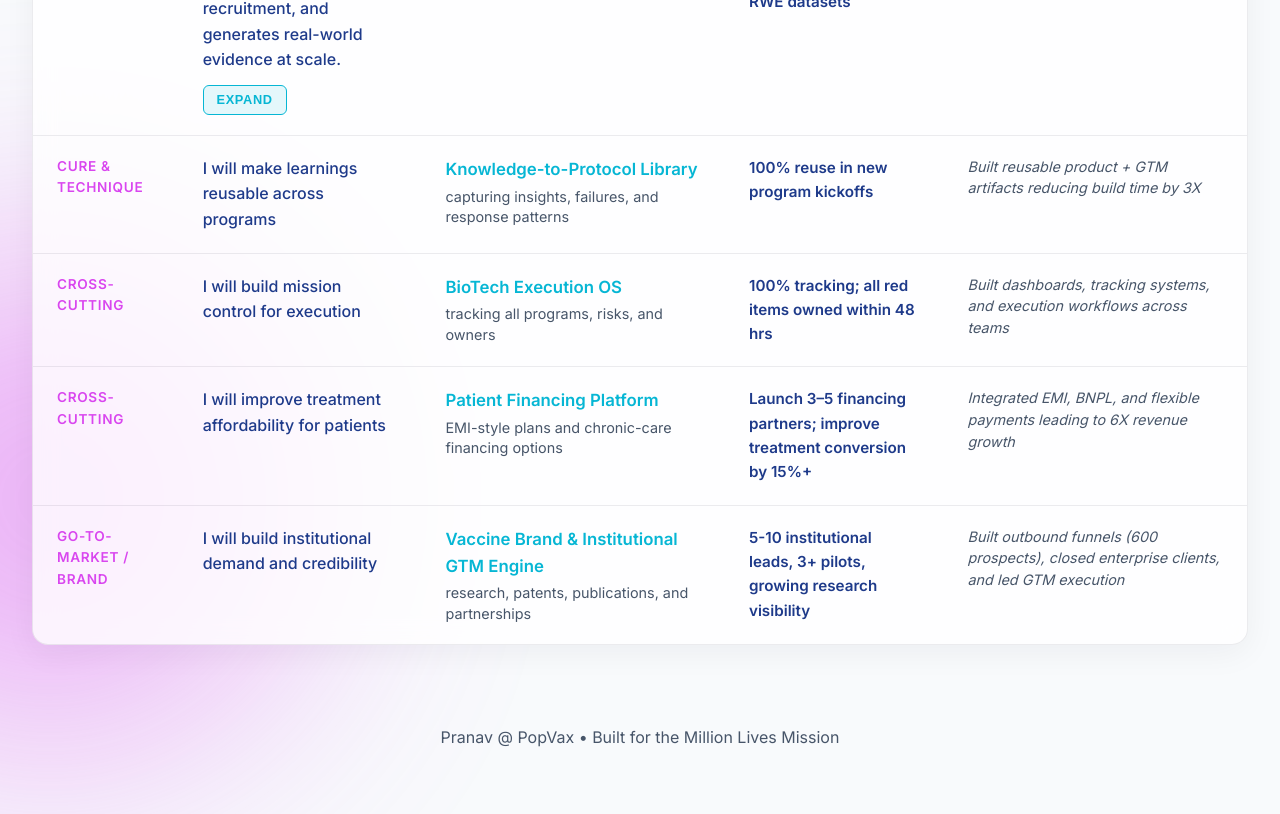
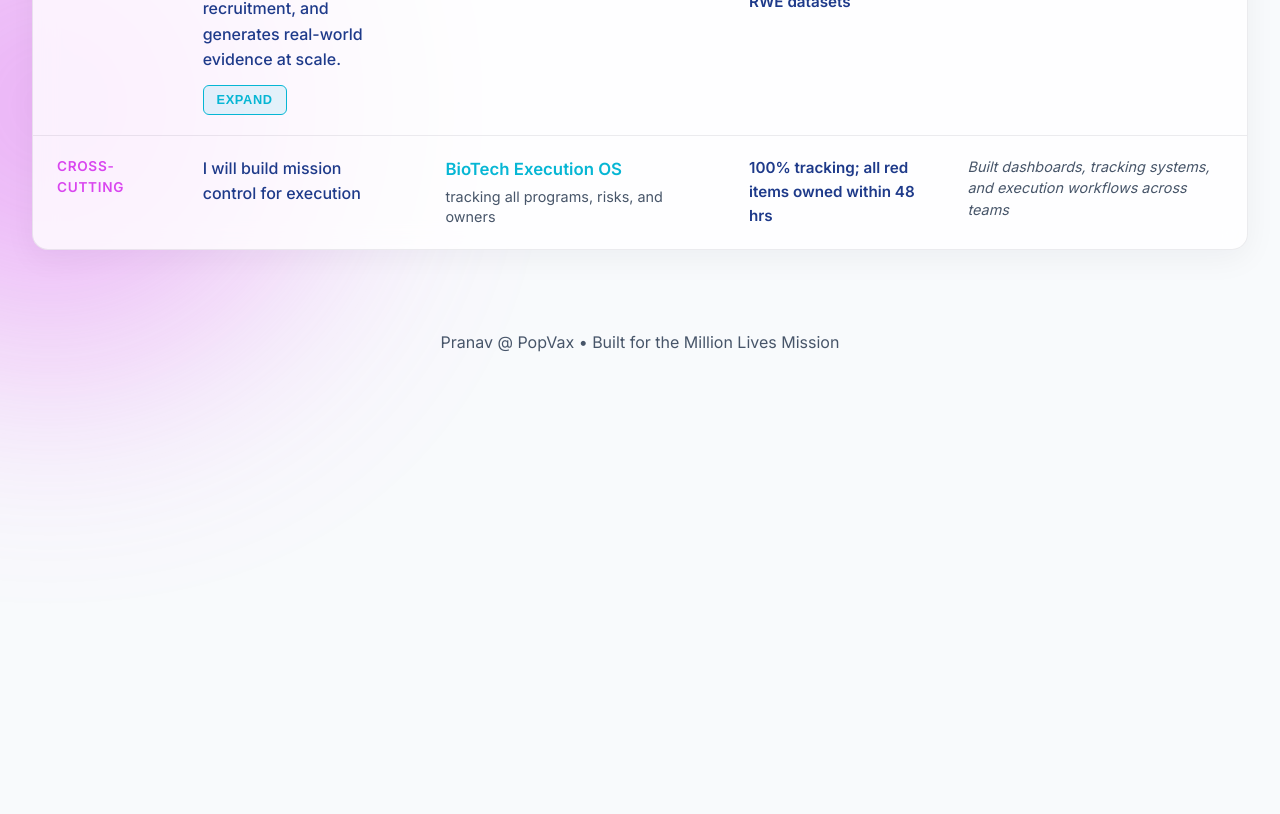
Before and after one commit to pran-av/popvax_pitch, a React (Vite) app: page / in a window 1280 px wide. Shown: the part 2560-3374 px from the top of the page. After the commit the page ends 2979 px from the top, so only its background shows below. Built offline with nearby package versions, Linux system fonts and the light colour scheme.

Commit message:
removed repeat pointers and bold for easy reading

```diff
--- a/src/components/Roadmap.jsx
+++ b/src/components/Roadmap.jsx
@@ -53,16 +53,16 @@
     metric: "% of drugs entering trials that succeed (trial success rate). # of candidates entering pre-clinical per month (throughput). Time from discovery → trial (cycle time).",
     caseStudies: "Led the Monetization roadmap at Infinity Learn and improved revenues by 6X in my tenure.",
     industryBehavior: [
-      "The cycle includes Sample Collection - Discovery - Pre Clinical Trials - Trials - Commericialization",
-      "Human trials will take its natural time to show impact.",
-      "Sample Collection + Discovery + Pre Clinical Trials is where we can save a lot of time"
+      "The cycle includes <strong>Sample Collection - Discovery - Pre Clinical Trials - Trials - Commercialization</strong>",
+      "<strong>Human trials</strong> will take its natural time to show impact.",
+      "<strong>Sample Collection + Discovery + Pre Clinical Trials</strong> is where we can save a lot of time"
     ],
     how: [
-      "Launch Patient Lab Connect Program where for the first time a patient can directly connect with a lab for a hyper-personalized research focused secondary approach for their treatment.",
-      "With more samples we get to discover more variety in solutions that can be made ready for Pre-Trials.",
-      "To enable more discovery we need to improve the lab setup to support running simultaneous discovery pipelines. No sequential work.",
-      "Build support systems for scientists so they can hand over operational work and focus max time on investigation.",
-      "For Pre-Clincial Trials we explore new methods like In Silico Trials where we attempt to replicate human body conditions and measure the drug reaction."
+      "Launch <strong>Patient Lab Connect Program</strong> where for the first time a patient can directly connect with a lab for a hyper-personalized research focused secondary approach for their treatment.",
+      "With <strong>more samples</strong> we get to discover more variety in solutions that can be made ready for Pre-Trials. This means a lot of drugs can be in <strong>trial pipeline simultaneously</strong>.",
+      "To enable more discovery we need to improve the <strong>lab setup</strong> to support running <strong>simultaneous discovery pipelines</strong>. No sequential work.",
+      "Build <strong>support systems for scientists</strong> so they can hand over operational work and focus max time on investigation. Consider each scientist in a month researching on <strong>2x or 3x more</strong> discovery pipelines.",
+      "For Pre-Clinical Trials we explore new methods like <strong>In Silico Trials</strong> where we attempt to replicate human body conditions and measure the drug reaction. This enables us to deliver drugs to trials with <strong>double the confidence</strong> of success."
     ]
   },
   {
@@ -73,17 +73,17 @@
     metric: "% experiments fully ALCOA+ compliant, Data reuse rate across experiments, Time to hire for critical roles, investment conversions",
     caseStudies: "Developed auditable backend systems for payment collection and transaction management that could scale up to 400k monthly transactions with 99.99% uptime.",
     industryBehavior: [
-      "ALCOA+ principles for Good Laboratory Practices classification",
-      "Data Residency Requirements and GDPR for transfers",
-      "Either internal data sharing becomes a bottleneck and slows down research or becomes loose enough to risk data privacy",
-      "Difficuly finding talent"
+      "<strong>ALCOA+ principles</strong> for Good Laboratory Practices classification",
+      "<strong>Data Residency Requirements</strong> and <strong>GDPR</strong> for transfers",
+      "Either internal data sharing becomes a <strong>bottleneck</strong> and slows down research or becomes loose enough to risk <strong>data privacy</strong>",
+      "Difficuly <strong>finding talent</strong>"
     ],
     how: [
-      "Guardrails to avoid human errors: Machines should be linked to internal systems to record state, scientist info, and sample info digitally for every experiment.",
-      "AI driven audit logs so any mistakes are caught early instead of during regulatory audits risking the entire drug.",
-      "Implement Deny by Default data security architecture along with strict role based access control with multiparty approval system.",
-      "University programs to build interest in young scientists and include them in gaining research experience through internships. Convert internship to full time.",
-      "Improve public brand reviews and work benefits to attract more talent."
+      "<strong>Guardrails</strong> to avoid human errors: Machines should be linked to internal systems to record <strong>state, scientist info, and sample info digitally</strong> for every experiment.",
+      "<strong>AI driven audit logs</strong> so any mistakes are caught early instead of during regulatory audits risking the entire drug.",
+      "Implement <strong>Deny by Default</strong> data security architecture along with <strong>strict role based access control</strong> with multiparty approval system.",
+      "<strong>University programs</strong> to build interest in young scientists and include them in gaining research experience through <strong>internships</strong>. Convert internship to full time.",
+      "Improve <strong>public brand reviews</strong> and <strong>work benefits</strong> to attract more talent."
     ]
   },
   {
@@ -94,24 +94,16 @@
     metric: "# of actionable insights per disease area, Time to recruit trial participants, % of trials supported with RWE datasets",
     caseStudies: "Experience with B2C product lifecycle. Started and scaled growth initiatives like referrals and renewals.",
     industryBehavior: [
-      "The drug adoption in the market depends on the market sentiment, like which side effects are less desired. Hence building a good Target Product Profile becomes crucial.",
-      "Difficulty to find right patients for clinical trials and high drop out rates in clinical trials",
-      "Trials require a lot of data for comparison and to prove Real World Effectiveness of the drug"
+      "The drug adoption in the market depends on the <strong>market sentiment</strong>, like which side effects are less desired. Hence building a good <strong>Target Product Profile</strong> becomes crucial.",
+      "Difficulty to <strong>find right patients</strong> for clinical trials and <strong>high drop out rates</strong> in clinical trials",
+      "Trials require a lot of data for comparison and to prove <strong>Real World Effectiveness</strong> of the drug"
     ],
     how: [
-      "Start building Patient Self Help Groups from the very beginning - this will help with access to patient perspectives regarding logistics, finances, physical and mental impacts.",
-      "Use the same Self Help Group pipeline to build a brand so that candidates for clinical trials can be identified faster through referrals and word of mouth",
-      "Host Doctor-Scientist conferences or podcasts as a brand building measure. Branding should also help with getting faster permissions for trials.",
-      "B2C initiative providing personalised healthcare support or improving quality of life like biomarker tracking. Access to control data for faster trial evidence."
+      "Start building <strong>Patient Self Help Groups</strong> from the very beginning - this will help with access to <strong>patient perspectives</strong> regarding logistics, finances, physical and mental impacts. Much better <strong>product profiling</strong> with this data.",
+      "Use the same Self Help Group pipeline to build a <strong>brand</strong> so that candidates for clinical trials can be identified faster through <strong>referrals and word of mouth</strong>",
+      "Host <strong>Doctor-Scientist conferences or podcasts</strong> as a brand building measure. Branding should also help with getting <strong>faster permissions for trials</strong> - removing regulatory overhead.",
+      "A <strong>B2C initiative</strong> that provides personalised healthcare support to individuals or improves quality of life like <strong>biomarker tracking</strong>. Could include subsidised screening of health individuals - this will help with access to <strong>control data</strong> that will help faster evidence in clinical trials."
     ]
-  },
-  {
-    front: "Cure & Technique",
-    pointer: "I will make learnings reusable across programs",
-    initiative: "Knowledge-to-Protocol Library",
-    initiativeDesc: "capturing insights, failures, and response patterns",
-    metric: "100% reuse in new program kickoffs",
-    caseStudies: "Built reusable product + GTM artifacts reducing build time by 3X"
   },
   {
     front: "Cross-cutting",
@@ -120,22 +112,6 @@
     initiativeDesc: "tracking all programs, risks, and owners",
     metric: "100% tracking; all red items owned within 48 hrs",
     caseStudies: "Built dashboards, tracking systems, and execution workflows across teams"
-  },
-  {
-    front: "Cross-cutting",
-    pointer: "I will improve treatment affordability for patients",
-    initiative: "Patient Financing Platform",
-    initiativeDesc: "EMI-style plans and chronic-care financing options",
-    metric: "Launch 3–5 financing partners; improve treatment conversion by 15%+",
-    caseStudies: "Integrated EMI, BNPL, and flexible payments leading to 6X revenue growth"
-  },
-  {
-    front: "Go-to-Market / Brand",
-    pointer: "I will build institutional demand and credibility",
-    initiative: "Vaccine Brand & Institutional GTM Engine",
-    initiativeDesc: "research, patents, publications, and partnerships",
-    metric: "5-10 institutional leads, 3+ pilots, growing research visibility",
-    caseStudies: "Built outbound funnels (600 prospects), closed enterprise clients, and led GTM execution"
   }
 ];
 
@@ -203,7 +179,7 @@
                             <h4>Industry Behavior</h4>
                             <ul>
                               {row.industryBehavior.map((item, i) => (
-                                <li key={i}>{item}</li>
+                                <li key={i} dangerouslySetInnerHTML={{ __html: item }} />
                               ))}
                             </ul>
                           </div>
@@ -213,7 +189,7 @@
                             <h4>How</h4>
                             <ul>
                               {row.how.map((item, i) => (
-                                <li key={i}>{item}</li>
+                                <li key={i} dangerouslySetInnerHTML={{ __html: item }} />
                               ))}
                             </ul>
                           </div>
```
